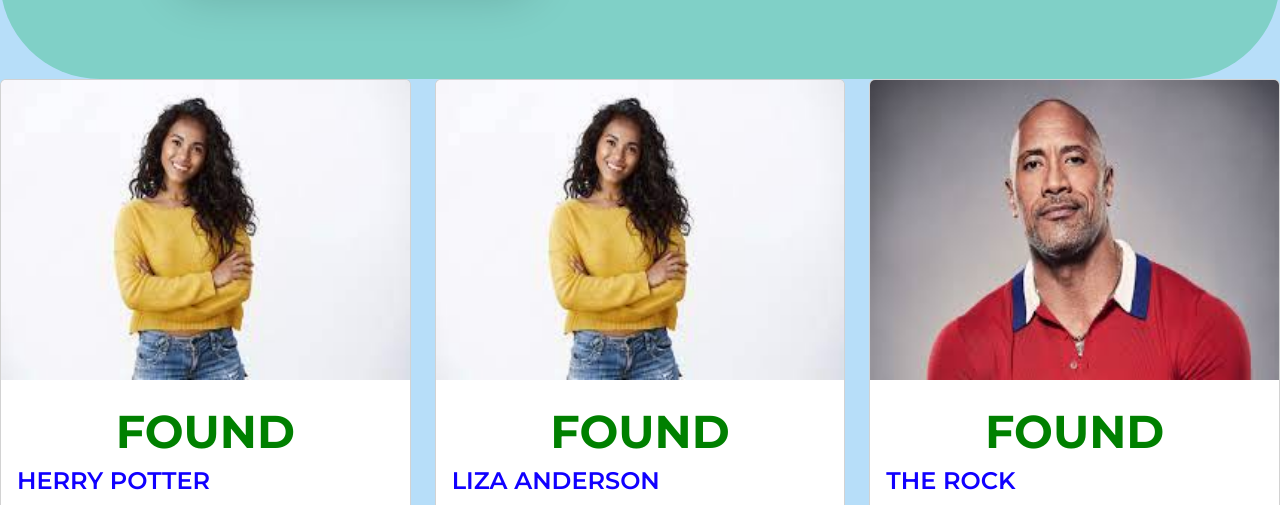
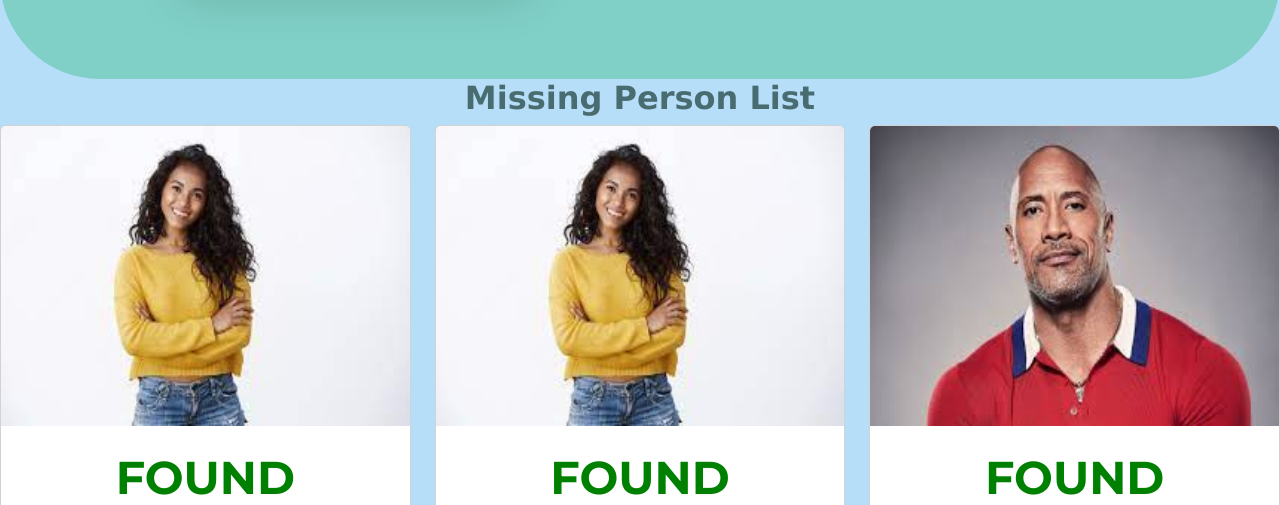
Before and after one commit to eyoul/missing_person, a Flask app: page / in a window 1280 px wide. Shown: the part 1070-1575 px from the top of the page. Run offline with Flask 3, Linux system fonts and the light colour scheme; data comes from the database, SQL or seed files in the repository; some libraries are stand-ins or nearby versions.

Commit message:
Update index.html

```diff
--- a/missing/templates/blog/index.html
+++ b/missing/templates/blog/index.html
@@ -81,6 +81,7 @@
       </div>
   </div>
 </section class="hero-section d-flex justify-content-center align-items-center" id="section_1">
+<div> <h3 style="text-align: center; font-family: Verdana, Geneva, Tahoma, sans-serif; color: rgb(73, 108, 112);">Missing Person List</h3></div>
     <div class="row row-cols-1 row-cols-md-2 row-cols-lg-3 g-4">
     {% for post in posts %}
     <div class="col">
```
